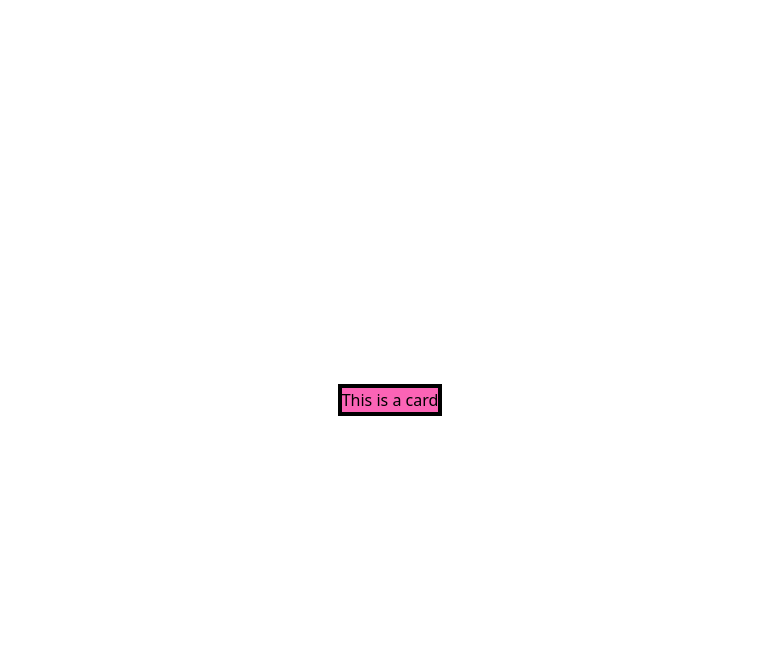
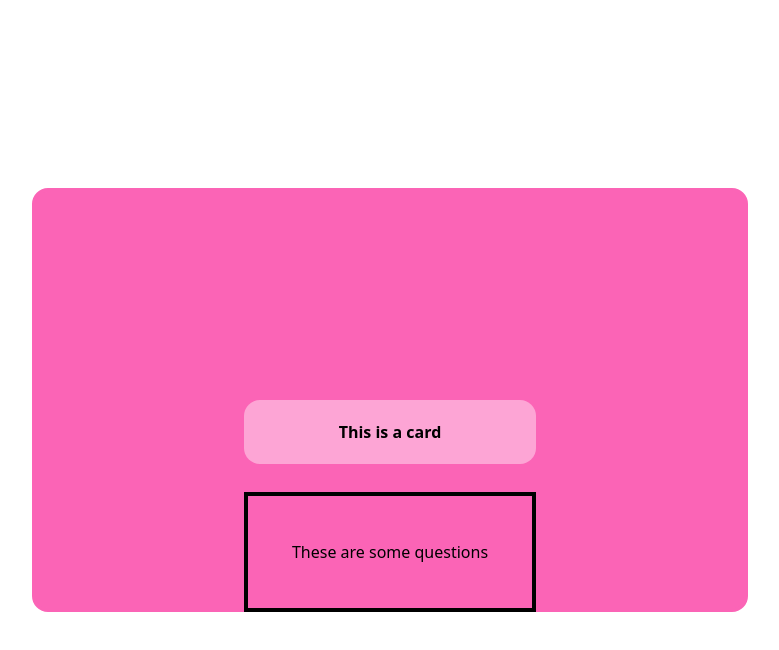
Before and after one commit to ks9927/quiz-app, a React (Vite) app in the folder quiz-game/: page / in a window 1280 px wide. Both pictures are taken after a click on the button "Start Game". Shown: the top 650 px of the page, without its empty margins (250-1029 px from the left). Built offline with nearby package versions, Linux system fonts and the light colour scheme.

Commit message:
added styling to card

```diff
--- a/quiz-game/src/Card.tsx
+++ b/quiz-game/src/Card.tsx
@@ -2,8 +2,20 @@ export default function Card() {
 
     return (
         <>
-        <div className="border-4 bg-pink-400">
-        <p>This is a card</p>
+        {/* Actual card */}
+        <div className="border-4 border-pink-400 rounded-2xl p-52
+         bg-pink-400 flex flex-col justify-between content-between
+         gap-7 max-h-56">
+
+            {/* Questions */}
+            <div className="bg-pink-300 p-5 rounded-2xl font-semibold">
+            <p>This is a card</p>
+            </div>
+
+            {/* Answers div */}
+            <div className="border-4 p-11">
+            <p>These are some questions</p>
+            </div>
         </div>
         </>
     )
```
